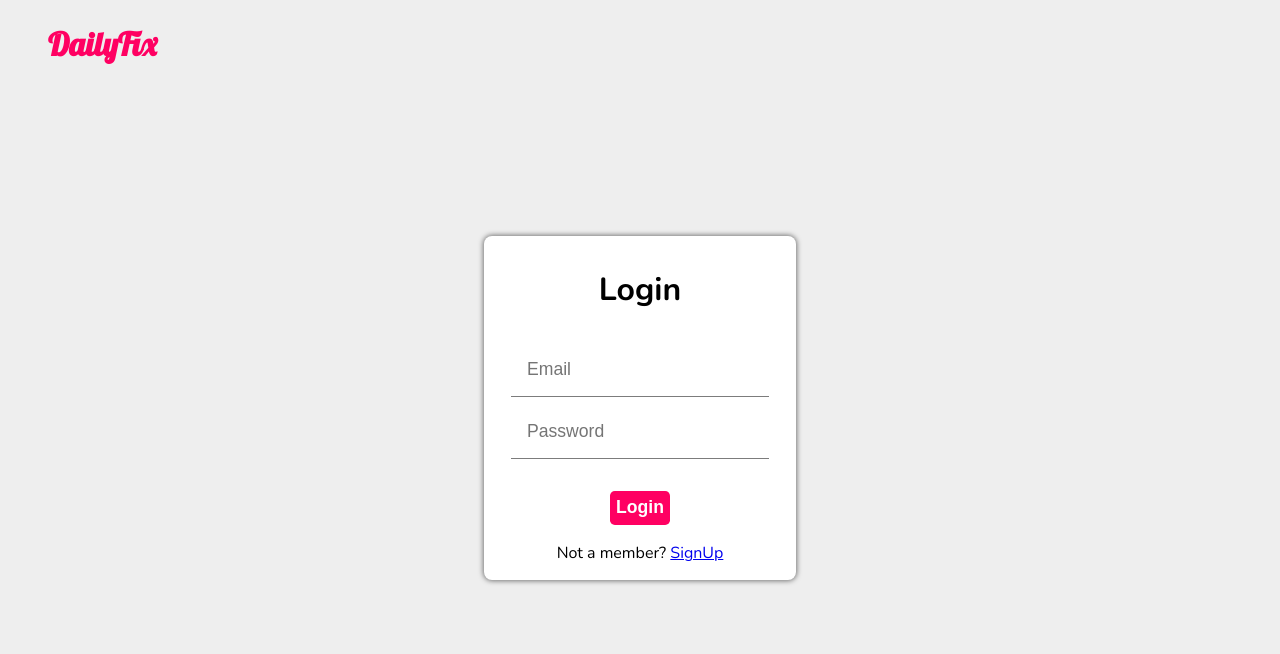
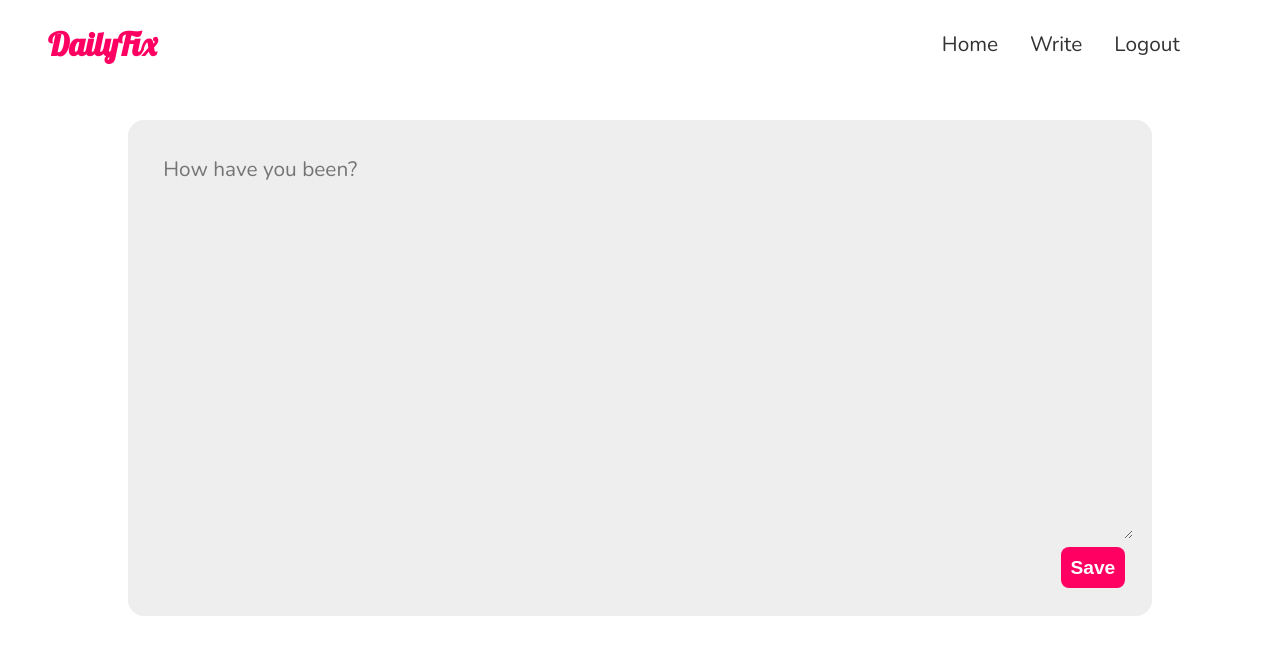
Before and after one commit to totallynotvaishnav/DailyFix-frontend, a React (Create React App) app: page /write in a window 1280 px wide. Before the commit this address led to /login. Shown: the top 654 px of the page. Built offline with nearby package versions, Linux system fonts and the light colour scheme; sample sign-in values are in the browser's storage.

Commit message:
made several minor improvements

```diff
--- a/src/App.js
+++ b/src/App.js
@@ -16,13 +16,8 @@ function App() {
 
     useEffect(() => {
         const token = localStorage.getItem('token');
-        const userId = localStorage.getItem('userId');
-        const name = localStorage.getItem('name');
-
-        if (token && userId) {
+        if (token) {
             setIsAuth(true);
-            setUserId(userId);
-            setName(name);
         } else {
             navigate('/login');
         }
--- a/src/components/Login/Login.js
+++ b/src/components/Login/Login.js
@@ -35,8 +35,6 @@ const Login = () => {
                     context.setUserId(res.data.id);
                     context.setName(res.data.name);
                     localStorage.setItem('token', res.data.token);
-                    localStorage.setItem('userId', res.data.userId);
-                    localStorage.setItem('name', res.data.name);
                     navigate('/');
                 })
                 .catch((err) => {
--- a/src/components/SignUp/SignUp.js
+++ b/src/components/SignUp/SignUp.js
@@ -40,8 +40,6 @@ const SignUp = () => {
                     context.setUserId(res.data.id);
                     context.setName(res.data.name);
                     localStorage.setItem('token', res.data.token);
-                    localStorage.setItem('userId', res.data.id);
-                    localStorage.setItem('name', res.data.name);
                     navigate('/');
                 });
         }
--- a/src/components/WritePad/WritePad.js
+++ b/src/components/WritePad/WritePad.js
@@ -1,4 +1,4 @@
-import React, { useRef } from 'react';
+import React, { useRef, useEffect } from 'react';
 import axios from 'axios';
 import { useNavigate } from 'react-router-dom';
 import styles from './WritePad.module.scss';
@@ -7,9 +7,13 @@ const WritePad = () => {
     const textRef = useRef(null);
     const navigate = useNavigate();
 
+    useEffect(() => {
+        textRef.current.focus();
+    }, []);
+
     const onSubmitHandler = (e) => {
         e.preventDefault();
-        const content = textRef.current.textContent;
+        const content = textRef.current.value;
         axios
             .post(
                 'http://localhost:8080/feed/write',
@@ -26,12 +30,12 @@ const WritePad = () => {
     };
     return (
         <div className={styles.container}>
-            <div
+            <textarea
                 className={styles.writeArea}
-                contentEditable
                 placeholder='How have you been?'
                 ref={textRef}
-            ></div>
+            ></textarea>
+
             <div className={styles.submit}>
                 <button className={styles.btn} onClick={onSubmitHandler}>
                     Save
--- a/src/components/WritePad/WritePad.module.scss
+++ b/src/components/WritePad/WritePad.module.scss
@@ -12,8 +12,13 @@
     .writeArea {
         padding: 1rem;
         font-size: 1.3rem;
-        flex-basis: 90%;
         outline: none;
+        border: none;
+        font-family: inherit;
+        max-width: 100%;
+        height: 400px;
+        resize: vertical;
+        background: inherit;
     }
 
     .submit {
```
